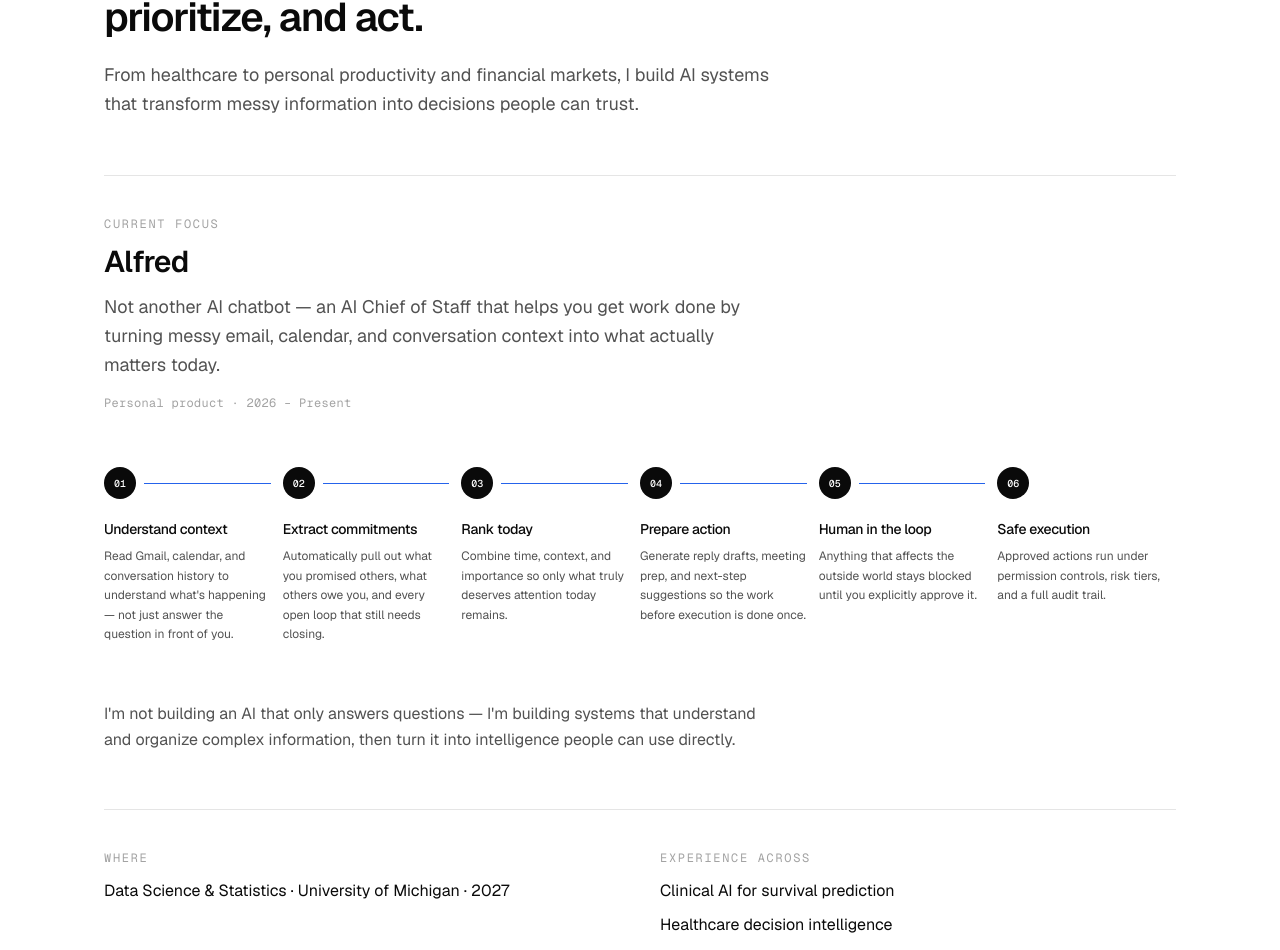
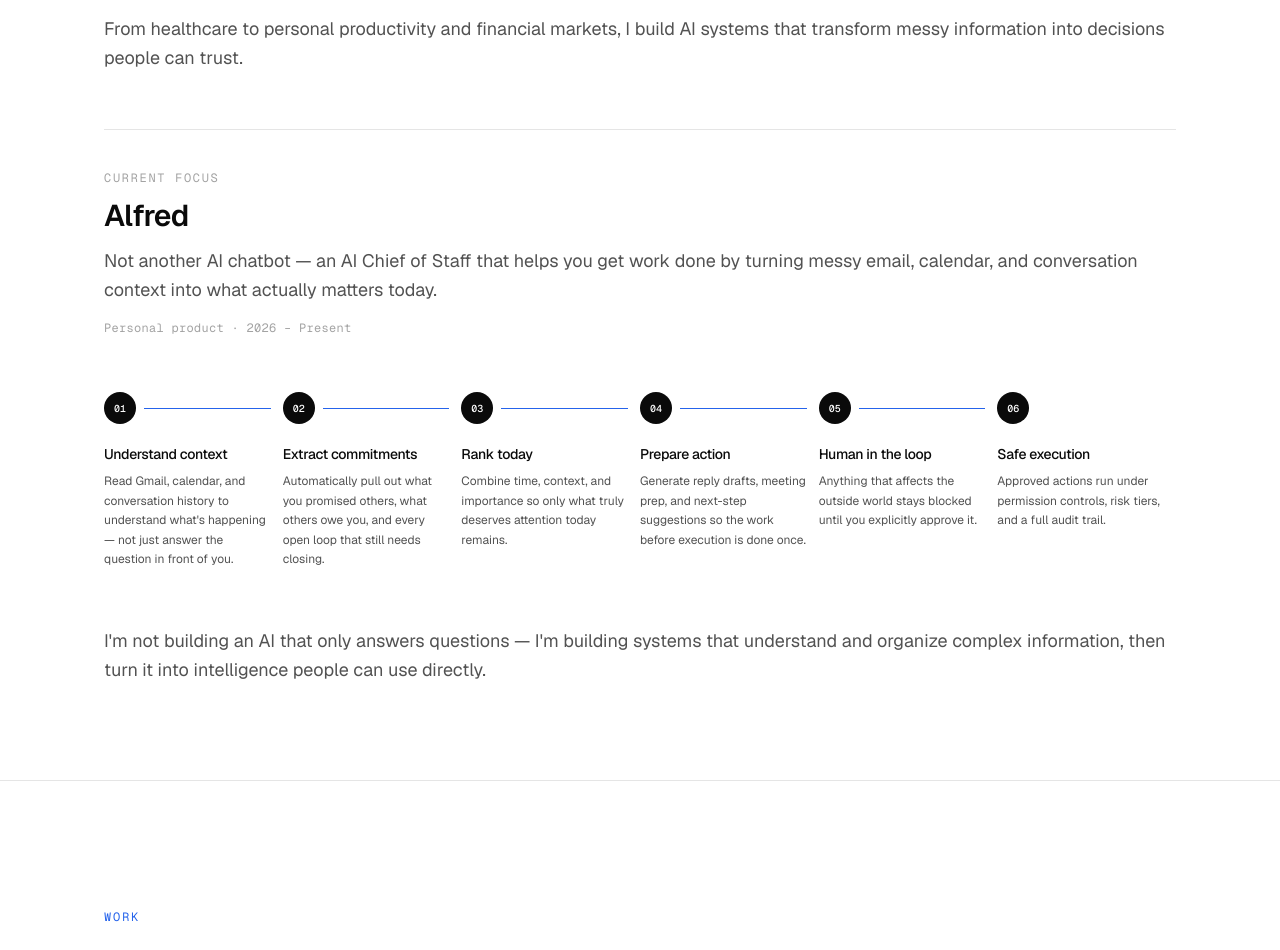
Before and after one commit to Rae9711/haorui-wang-rae-portfolio, a React (Vite) app: page / in a window 1280 px wide. Shown: the part 1843-2793 px from the top of the page. Built offline with nearby package versions, Linux system fonts and the light colour scheme.

Commit message:
Widen Focus copy and keep metric phrases on one line.
Drop narrow max-width constraints, prevent arrow metrics from wrapping, and remove unused Where/Previously blocks.

Co-authored-by: Cursor <cursoragent@cursor.com>

```diff
--- a/src/components/Mission.tsx
+++ b/src/components/Mission.tsx
@@ -45,11 +45,11 @@ export function Mission() {
           </p>
           <h2
             id="focus-heading"
-            className="max-w-2xl text-[clamp(1.75rem,4vw,2.5rem)] font-semibold leading-[1.15] tracking-[-0.03em] text-ink"
+            className="text-[clamp(1.75rem,4vw,2.5rem)] font-semibold leading-[1.15] tracking-[-0.03em] text-ink"
           >
             {mission.statement}
           </h2>
-          <p className="mt-5 max-w-2xl text-base leading-relaxed text-muted md:text-lg">
+          <p className="mt-5 text-base leading-relaxed text-muted md:text-lg">
             {mission.supporting}
           </p>
         </FadeIn>
@@ -70,7 +70,7 @@ export function Mission() {
             >
               {featuredSystem.title}
             </h3>
-            <p className="mt-3 max-w-2xl text-base leading-relaxed text-muted md:text-lg">
+            <p className="mt-3 text-base leading-relaxed text-muted md:text-lg">
               {featuredSystem.subtitle}
             </p>
             <p className="mt-4 font-mono text-xs tracking-wide text-faint">
@@ -183,40 +183,12 @@ export function Mission() {
             </ol>
           </div>
 
-          <FadeIn delay={0.2} className="mt-12 max-w-2xl md:mt-14">
-            <p className="text-base leading-relaxed text-muted">
+          <FadeIn delay={0.2} className="mt-12 md:mt-14">
+            <p className="max-w-none text-base leading-relaxed text-muted md:text-lg">
               {featuredSystem.outcome}
             </p>
           </FadeIn>
         </div>
-
-        <FadeIn delay={0.12} className="mt-12 md:mt-14">
-          <div className="grid gap-10 border-t border-line pt-10 sm:grid-cols-2">
-            <div>
-              <p className="font-mono text-xs tracking-[0.14em] text-faint uppercase">
-                {mission.where.label}
-              </p>
-              <p className="mt-3 text-sm leading-relaxed text-ink md:text-base">
-                {mission.where.detail}
-              </p>
-            </div>
-            <div>
-              <p className="font-mono text-xs tracking-[0.14em] text-faint uppercase">
-                {mission.previously.label}
-              </p>
-              <ul className="mt-3 space-y-2">
-                {mission.previously.items.map((item) => (
-                  <li
-                    key={item}
-                    className="text-sm leading-relaxed text-ink md:text-base"
-                  >
-                    {item}
-                  </li>
-                ))}
-              </ul>
-            </div>
-          </div>
-        </FadeIn>
       </div>
     </section>
   );
--- a/src/components/Projects.tsx
+++ b/src/components/Projects.tsx
@@ -63,7 +63,7 @@ export function Projects() {
                     <dl className="mt-8 grid gap-5 sm:grid-cols-3 lg:grid-cols-1">
                       {project.metrics.map((m) => (
                         <div key={m.label}>
-                          <dt className="text-2xl font-semibold tracking-tight text-ink md:text-3xl">
+                          <dt className="whitespace-nowrap text-xl font-semibold tracking-tight text-ink md:text-2xl lg:text-[1.65rem]">
                             {m.value}
                           </dt>
                           <dd className="mt-1 text-sm text-muted">{m.label}</dd>
--- a/src/content/mission.ts
+++ b/src/content/mission.ts
@@ -1,5 +1,5 @@
 /**
- * Focus section — thesis, then context / previously.
+ * Focus section — thesis, then Alfred featured system.
  * Featured Alfred system is rendered in Mission (replaces old "Currently Building").
  */
 
@@ -11,23 +11,6 @@ export const mission = {
 
   supporting:
     "From healthcare to personal productivity and financial markets, I build AI systems that transform messy information into decisions people can trust.",
-
-  where: {
-    label: "Where",
-
-    detail:
-      "Data Science & Statistics · University of Michigan · 2027",
-  },
-
-  previously: {
-    label: "Experience Across",
-
-    items: [
-      "Clinical AI for survival prediction",
-      "Healthcare decision intelligence",
-      "Multi-agent market research",
-    ],
-  },
 } as const;
 
 export type Mission = typeof mission;
--- a/src/content/site.ts
+++ b/src/content/site.ts
@@ -37,7 +37,7 @@ export const site = {
     lede:
       "I design AI systems that don't just generate answers — they understand context, organize complexity, and help people make better decisions.",
     /** Systems thesis — secondary to who I am */
-    thesis: "AI products · Agentic systems · LLMs · Decision intelligence · Data Science & Statistics",
+    thesis: "Agentic systems · LLMs · Decision Intelligence · Data Science & Statistics",
     ctaWork: "See my work",
     ctaResume: "Resume",
     ctaContact: "Contact",
--- a/src/content/zh/mission.ts
+++ b/src/content/zh/mission.ts
@@ -7,20 +7,4 @@ export const missionZh = {
   supporting:
     "无论面对的是临床文本、邮件收件箱还是金融市场，我关注的始终是同一个问题：如何把复杂信息变成直接的、可行动的决策。",
 
-  where: {
-    label: "现在",
-
-    detail:
-      "密歇根大学 · 数据科学与统计学 · 2027",
-  },
-
-  previously: {
-    label: "持续探索",
-
-    items: [
-      "Healthcare AI",
-      "Decision Intelligence",
-      "Agentic Systems",
-    ],
-  },
 } as const;
--- a/src/content/zh/projects.ts
+++ b/src/content/zh/projects.ts
@@ -24,7 +24,7 @@ export const projectsZh: Project[] = [
     title: "Alfred",
     subtitle: "把对话变成承诺，把承诺变成行动。",
     attribution:
-      "四人团队共创；负责产品逻辑、工作流设计与 AI 辅助开发",
+      "四人团队共创；负责产品逻辑、工作流设计与 APP 开发",
     org: "独立产品",
     period: "2026 – 至今",
 
```
